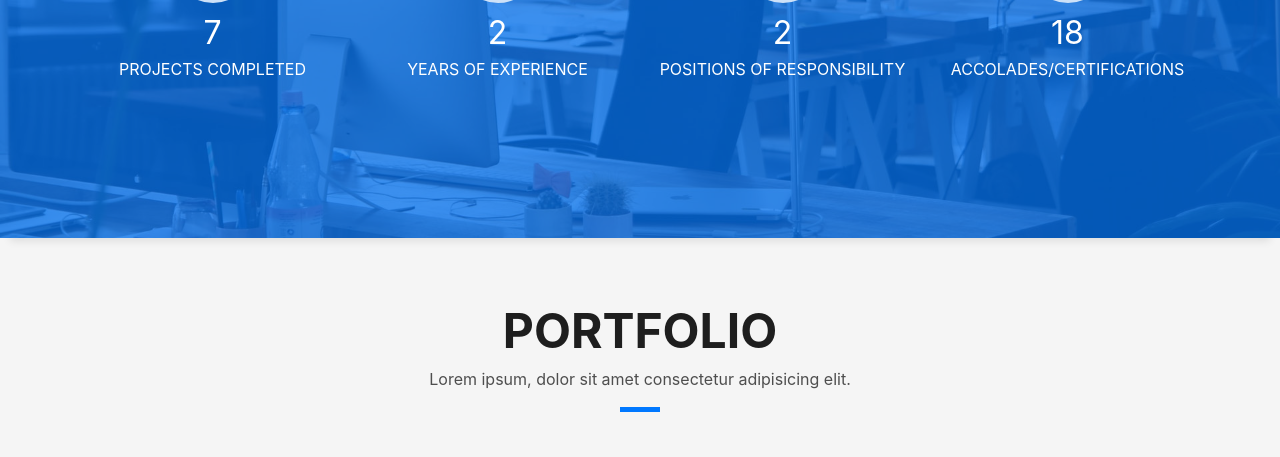
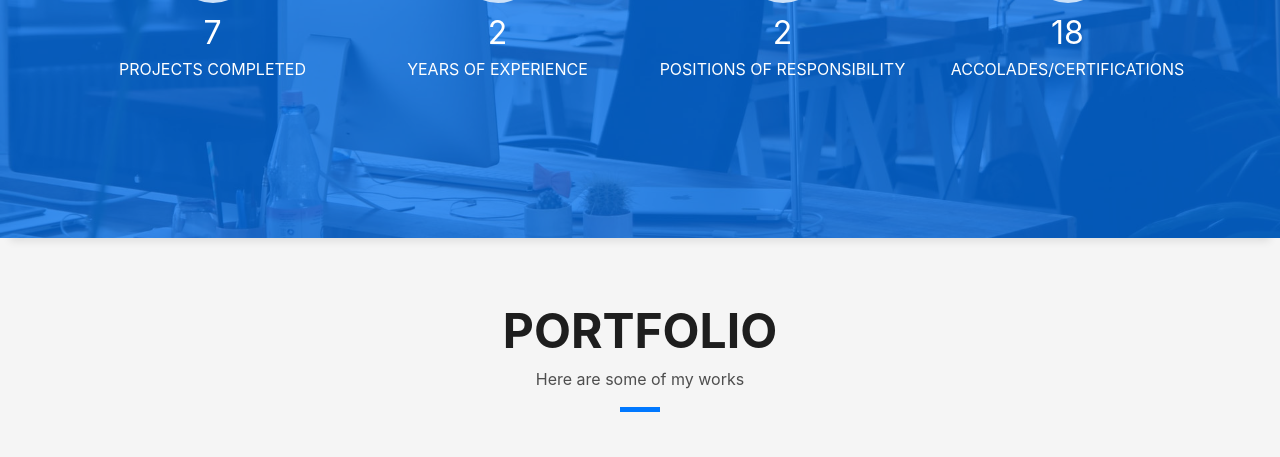
Before and after one commit to sparsh0427/Portfolio, a plain HTML site: page index.html in a window 1280 px wide. Shown: the part 2000-2457 px from the top of the page. Drawn offline with Linux system fonts and the light colour scheme; files whose address does not match are found by name.

Commit message:
Update index.html

```diff
--- a/index.html
+++ b/index.html
@@ -363,7 +363,7 @@
               Portfolio
             </h3>
             <p class="subtitle-a">
-              Lorem ipsum, dolor sit amet consectetur adipisicing elit.
+              Here are some of my works
             </p>
             <div class="line-mf"></div>
           </div>
```
